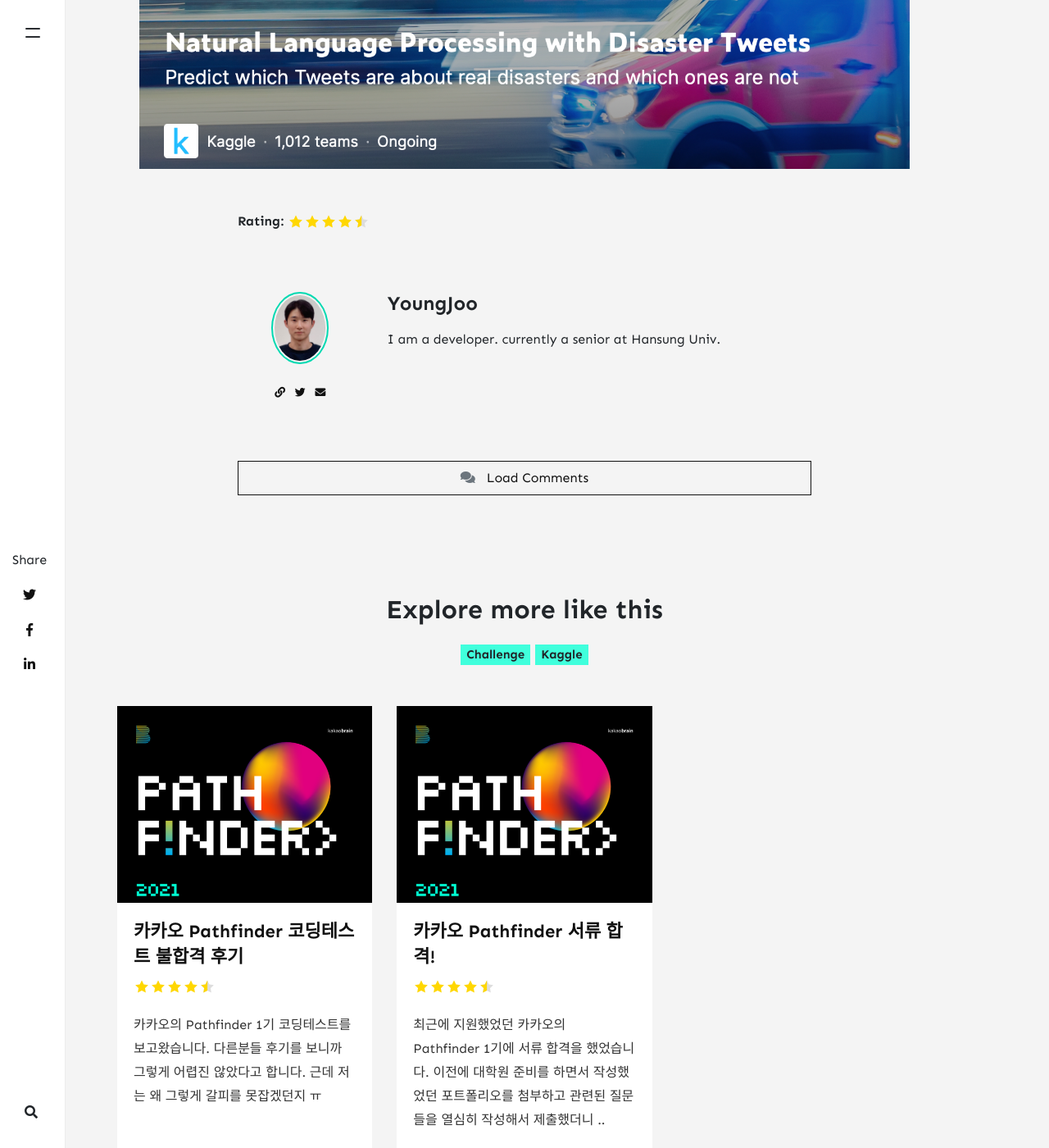
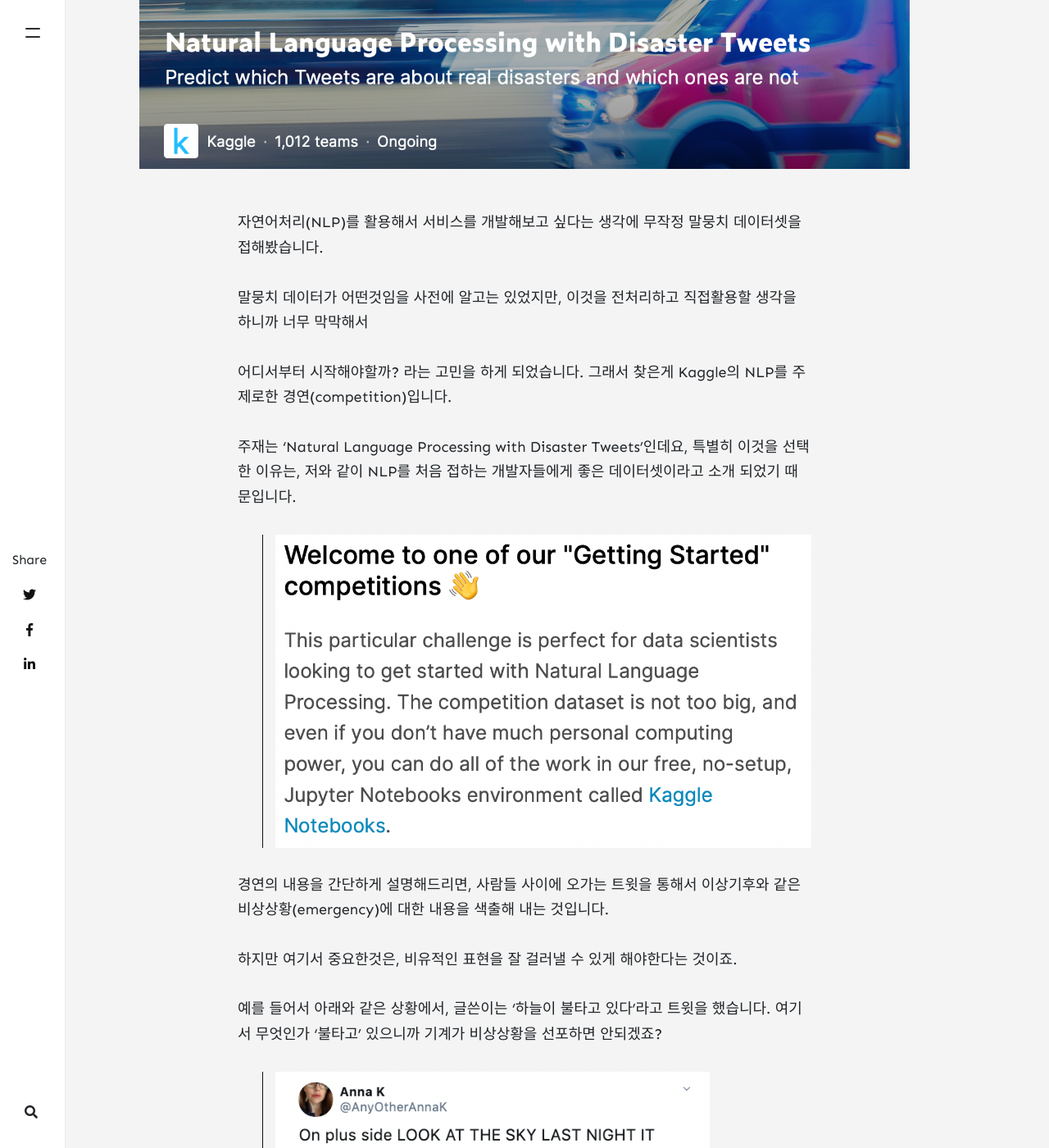
Before and after one commit to wltn0/OYJ-hansung.github.io, a Jekyll site: the page built from _posts/2021-12-1-NLP-Kaggle.md, in a window 1280 px wide and 1400 px high, scrolled down 540 px. Shown: the whole window at 82% size. Built offline with Jekyll 4.4.1, drawn with Linux system fonts in a browser that asks for light colours; nearby versions of some CDN libraries; comment, search, counter and statistics services are not loaded.

Commit message:
Kaggle post update

```diff
--- a/_posts/2021-12-1-NLP-Kaggle.md
+++ b/_posts/2021-12-1-NLP-Kaggle.md
@@ -7,3 +7,22 @@ tags: [ kaggle ]
 image: assets/images/kaggle.png
 rating: 4.5
 ---
+
+자연어처리(NLP)를 활용해서 서비스를 개발해보고 싶다는 생각에 무작정 말뭉치 데이터셋을 접해봤습니다.
+
+말뭉치 데이터가 어떤것임을 사전에 알고는 있었지만, 이것을 전처리하고 직접활용할 생각을 하니까 너무 막막해서
+
+어디서부터 시작해야할까? 라는 고민을 하게 되었습니다. 그래서 찾은게 Kaggle의 NLP를 주제로한 경연(competition)입니다.
+
+주재는 'Natural Language Processing with Disaster Tweets'인데요,
+특별히 이것을 선택한 이유는, 저와 같이 NLP를 처음 접하는 개발자들에게 좋은 데이터셋이라고 소개 되었기 때문입니다.
+
+> ![image](/assets/images/kaggle_.png)
+
+경연의 내용을 간단하게 설명해드리면, 사람들 사이에 오가는 트윗을 통해서 이상기후와 같은 비상상황(emergency)에 대한 내용을 색출해 내는 것입니다.
+
+하지만 여기서 중요한것은, 비유적인 표현을 잘 걸러낼 수 있게 해야한다는 것이죠.
+
+예를 들어서 아래와 같은 상황에서, 글쓴이는 '하늘이 불타고 있다'라고 트윗을 했습니다. 여기서 무엇인가 '불타고' 있으니까 기계가 비상상황을 선포하면 안되겠죠?
+
+> ![image](/assets/images/twitter_ablaze.png)
```
Also changed, not shown: assets/images/kaggle_.png (added), assets/images/twitter_ablaze.png (added), 2 other files.
